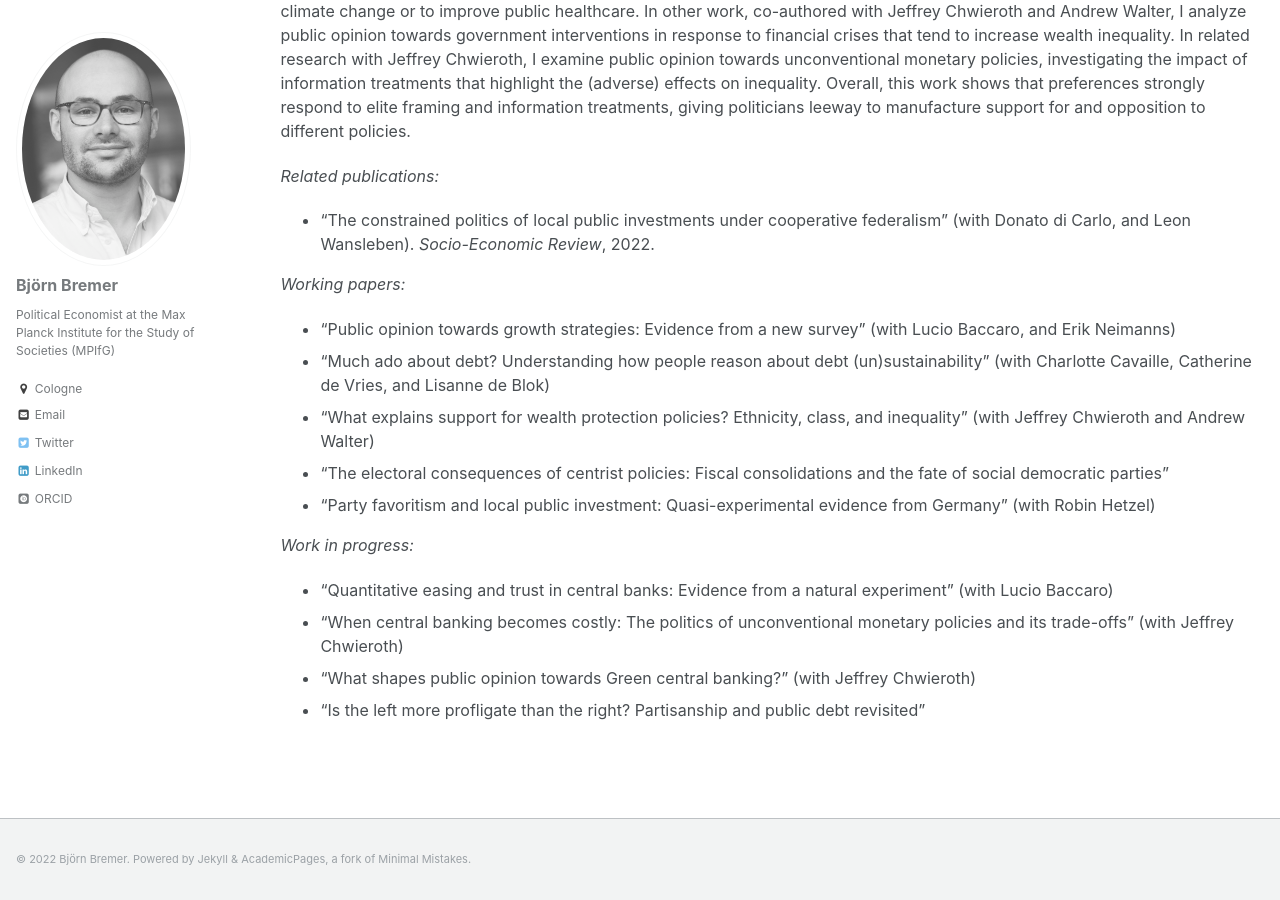
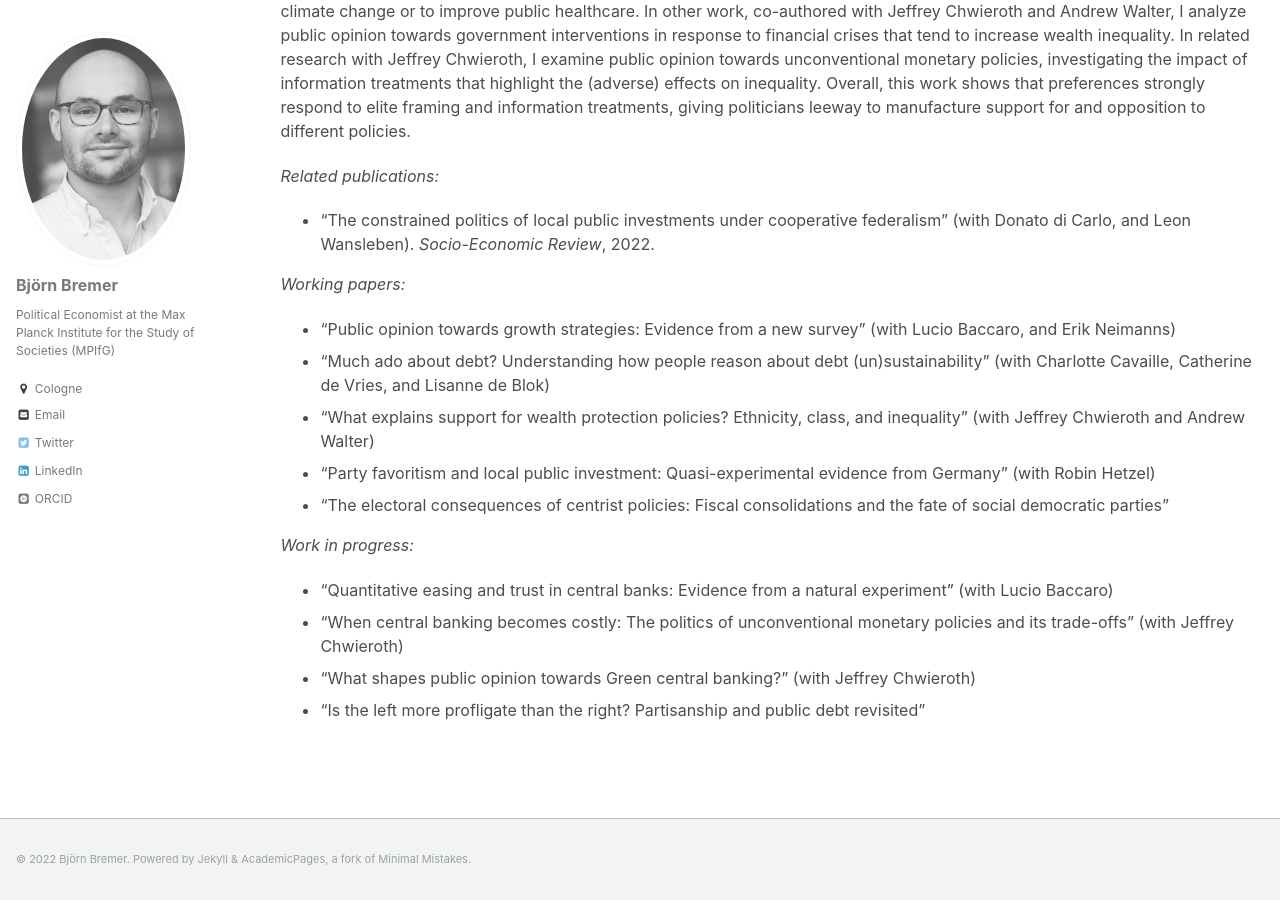
Before and after one commit to bjoernbremer/bjoernbremer.github.io, a Jekyll site: the page built from _projects/4_politics_macroeconomics.md, in a window 1280 px wide and 900 px high, scrolled down 545 px. Built offline with Jekyll 4.4.1, drawn with Linux system fonts in a browser that asks for light colours; some web fonts are replaced.

```diff
--- a/_projects/4_politics_macroeconomics.md
+++ b/_projects/4_politics_macroeconomics.md
@@ -19,8 +19,8 @@ A large focus of these projects is to examine the relationship between macroecon
 * "Public opinion towards growth strategies: Evidence from  a new survey" (with [Lucio Baccaro](http://www.mpifg.de/people/lb/index_en.asp), and [Erik Neimanns](https://www.mpifg.de/forschung/wissdetails_en.asp?MitarbID=885))
 * "Much ado about debt? Understanding how people reason about debt (un)sustainability" (with [Charlotte Cavaille](https://charlottecavaille.wordpress.com/), [Catherine de Vries](https://www.catherinedevries.eu/), and [Lisanne de Blok](https://lisannedeblok.com/))
 * "What explains support for wealth protection policies? Ethnicity, class, and inequality" (with [Jeffrey Chwieroth](http://personal.lse.ac.uk/chwierot/) and [Andrew Walter](https://findanexpert.unimelb.edu.au/profile/195100-andrew-walter))
+* "Party favoritism and local public investment: Quasi-experimental evidence from Germany" (with Robin Hetzel)
 * "The electoral consequences of centrist policies: Fiscal consolidations and the fate of social democratic parties"
-* "Party favoritism and local public investment: Quasi-experimental evidence from Germany" (with Robin Hetzel)
 
 *Work in progress:*
 
```
